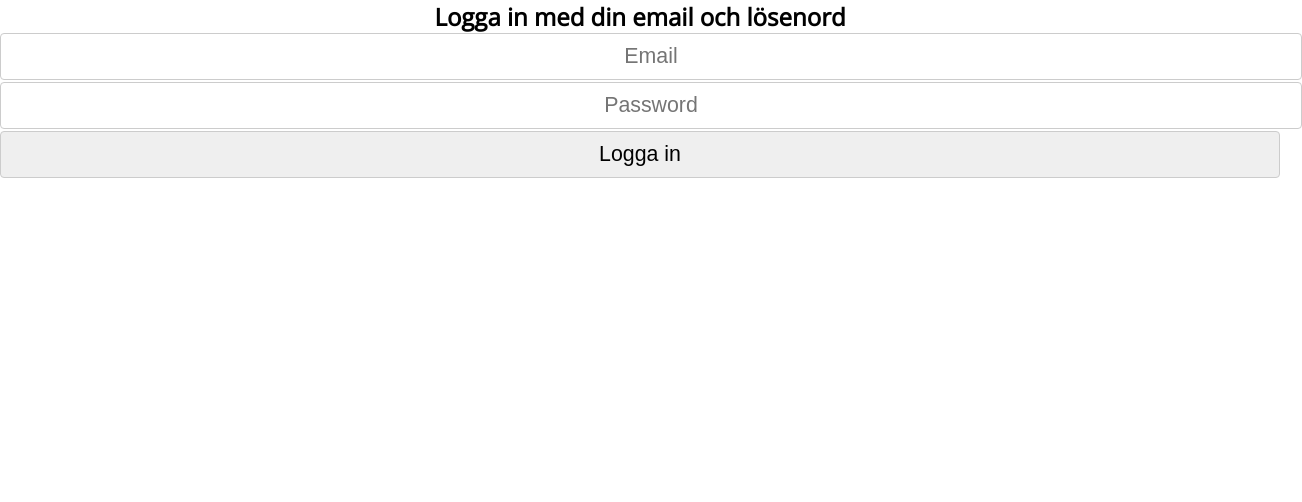
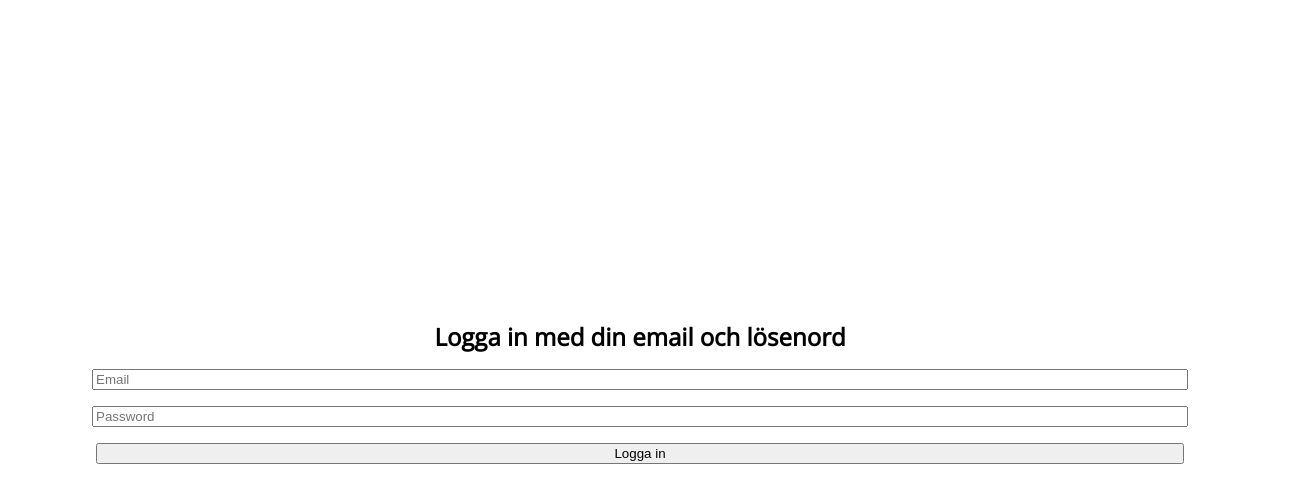
Before and after one commit to dunderdolen/islandinventory, a Vue app: page / in a window 1280 px wide. Shown: the top 502 px of the page, 1302 px wide, since content can reach past the window. Built offline with nearby package versions, Linux system fonts and the light colour scheme; no server answers; what vuefire would draw is missing.

Commit message:
Bryter ut shit

```diff
--- a/src/App.vue
+++ b/src/App.vue
@@ -101,12 +101,11 @@ time, mark, audio, video{
     background-color: white;
     display: flex;
     flex-direction: column;
+    justify-content: center;
     width: 100vw;
     height: 100vh;
 }
-.content {
-    flex-grow: 1;
-}
+
 #welcome-text {
     text-align: center;
     margin: 0 auto;
@@ -120,13 +119,9 @@ time, mark, audio, video{
     background-color: white;
 }
 #login-form input, button {
-    padding: 10px;
-    margin-bottom: 2px;
-    text-align: center;
-    width: 100%;
-    font-size: 16pt;
-    border: 1px solid #ccc;
-    border-radius: 4px;
+    display: block;
+    width: 85%;
+    margin: 1rem auto;
 }
 
 #menu{
--- a/src/components/CreateTodo.vue
+++ /dev/null
@@ -1,43 +0,0 @@
-<template>
-  <div>
-  <form class="todo-item" v-on:submit.prevent="createTodo">
-    <div><input v-model="title" required type="text" placeholder="Titel" /></div>
-    <div><textarea v-model="desc" required placeholder="Beskrvining"></textarea></div>
-    <button type="submit">Skapa</button>
-  </form>
-  </div>
-</template>
-
-<script>
-import db from '../db'
-
-export default {
-  name: 'CreateTodo',
-  firebase: {
-    ref: db.ref("todos/")
-  },
-  data () {
-    return {
-    title: '',
-    desc: '',
-    createdBy: '',
-    createdDate: '',
-    done: false
-    }
-  },
-  methods: {
-    createTodo () {
-      db.ref("todos/").push({
-        title: this.title,
-        desc: this.desc,
-        done: this.done
-        });
-      }
-    }
-  }
-</script>
-<style lang="scss">
-  .todo-item {
-
-  }
-</style>
--- /dev/null
+++ b/src/components/CreateTodo/CreateTodo.vue
@@ -0,0 +1,3 @@
+<template src="CreateTodo.html"></template>
+<script src="CreateTodo.js" lang="babel"></script>
+<style src="CreateTodo.scss" lang="scss"></style>
```
Also changed, not shown: src/components/CreateTodo/CreateTodo.html (added), src/components/CreateTodo/CreateTodo.js (added), src/components/CreateTodo/CreateTodo.scss (added).
